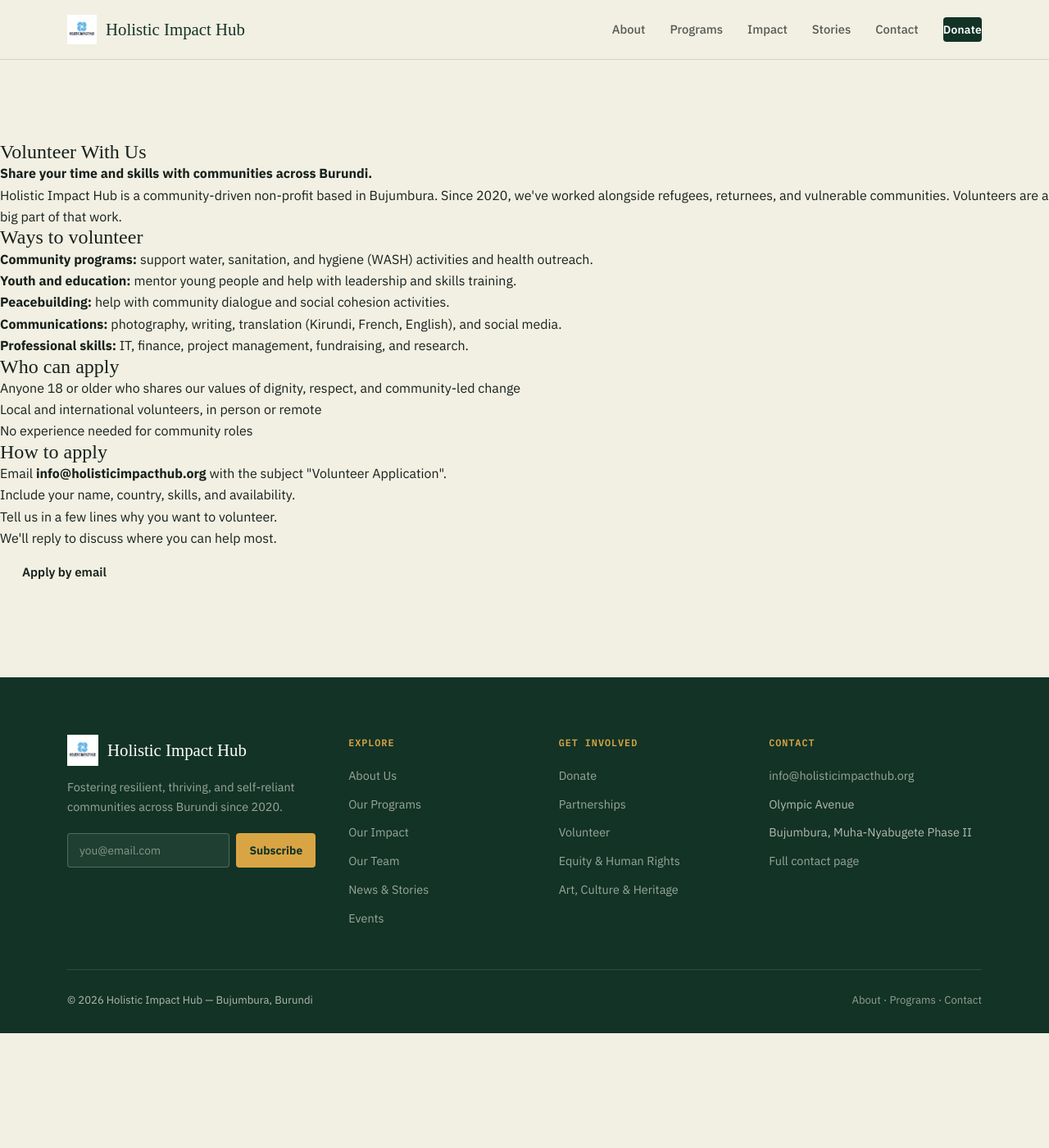
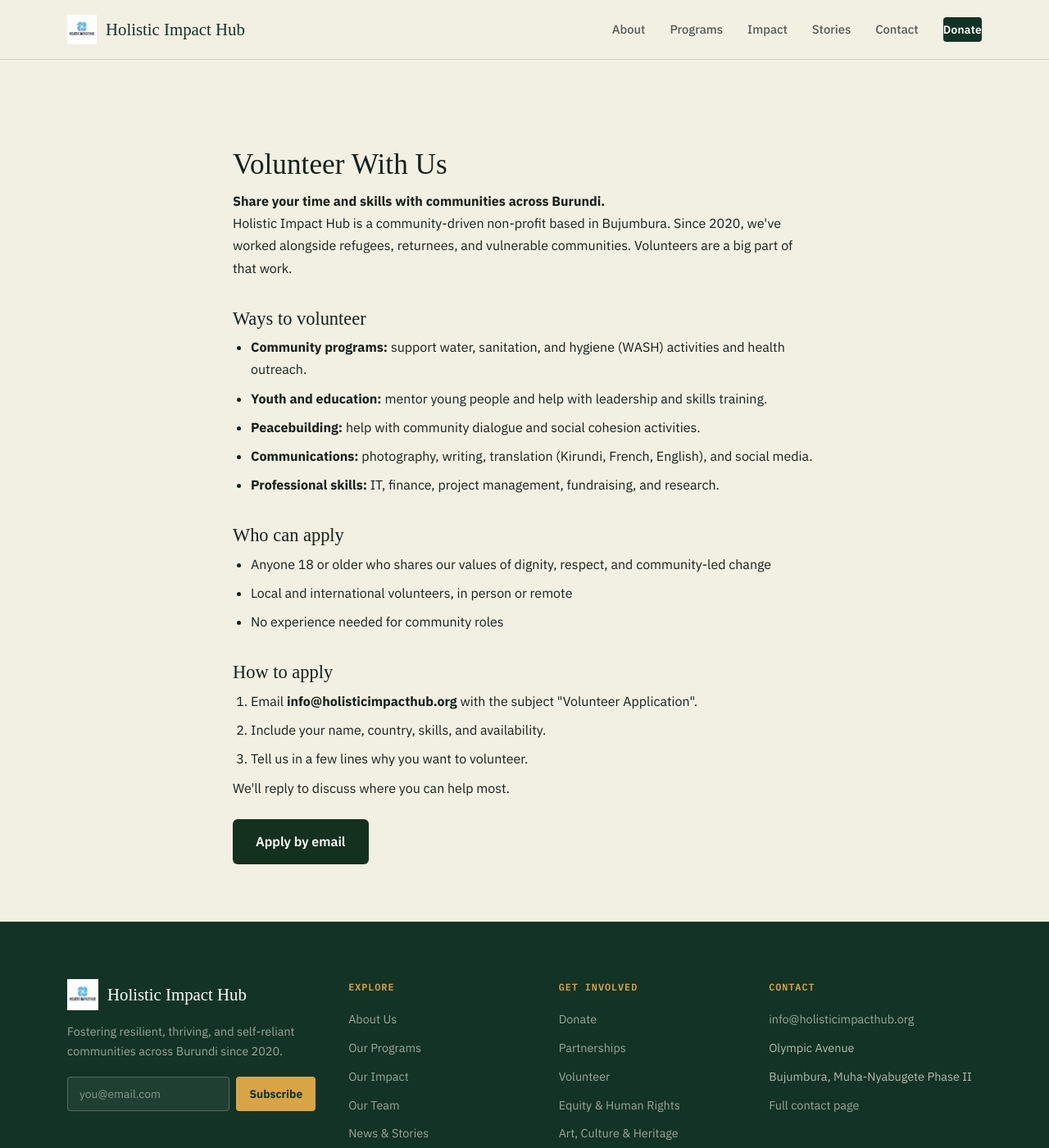
Before and after one commit to HIHweb/hih-website, a Jekyll site: the page built from volunteer.html, in a window 1280 px wide and 1400 px high. Shown: the whole window at 82% size. Built offline with Jekyll 4.4.1, drawn with Linux system fonts in a browser that asks for light colours; some web fonts are replaced; a script that is not in the unit is left out.

Commit message:
update volunteer.html

```diff
--- a/volunteer.html
+++ b/volunteer.html
@@ -5,8 +5,18 @@ description: Volunteer with a community-driven NGO in Bujumbura, Burundi. Share
 permalink: /volunteer
 ---
 
-<section class="section">
-  <div class="container">
+<style>
+  .vol-page { max-width: 760px; margin: 0 auto; padding: 110px 24px 70px; line-height: 1.7; }
+  .vol-page h1 { font-size: 2.2rem; margin: 0 0 12px; }
+  .vol-page h2 { font-size: 1.4rem; margin: 36px 0 10px; }
+  .vol-page ul, .vol-page ol { padding-left: 22px; margin: 0 0 8px; }
+  .vol-page ul { list-style: disc; }
+  .vol-page ol { list-style: decimal; }
+  .vol-page li { margin-bottom: 8px; }
+  .vol-btn { display: inline-block; margin-top: 24px; padding: 14px 28px; background: #14301f; color: #fff; border-radius: 6px; text-decoration: none; font-weight: 600; }
+</style>
+
+<div class="vol-page">
   <h1>Volunteer With Us</h1>
   <p><strong>Share your time and skills with communities across Burundi.</strong></p>
   <p>Holistic Impact Hub is a community-driven non-profit based in Bujumbura. Since 2020, we've worked alongside refugees, returnees, and vulnerable communities. Volunteers are a big part of that work.</p>
@@ -35,6 +45,5 @@ permalink: /volunteer
   </ol>
   <p>We'll reply to discuss where you can help most.</p>
 
-    <p><a class="btn" href="mailto:info@holisticimpacthub.org?subject=Volunteer%20Application">Apply by email</a></p>
+  <a class="vol-btn" href="mailto:info@holisticimpacthub.org?subject=Volunteer%20Application">Apply by email</a>
 </div>
-</section>
```
Lines whose indentation alone changed are shown as unchanged.
